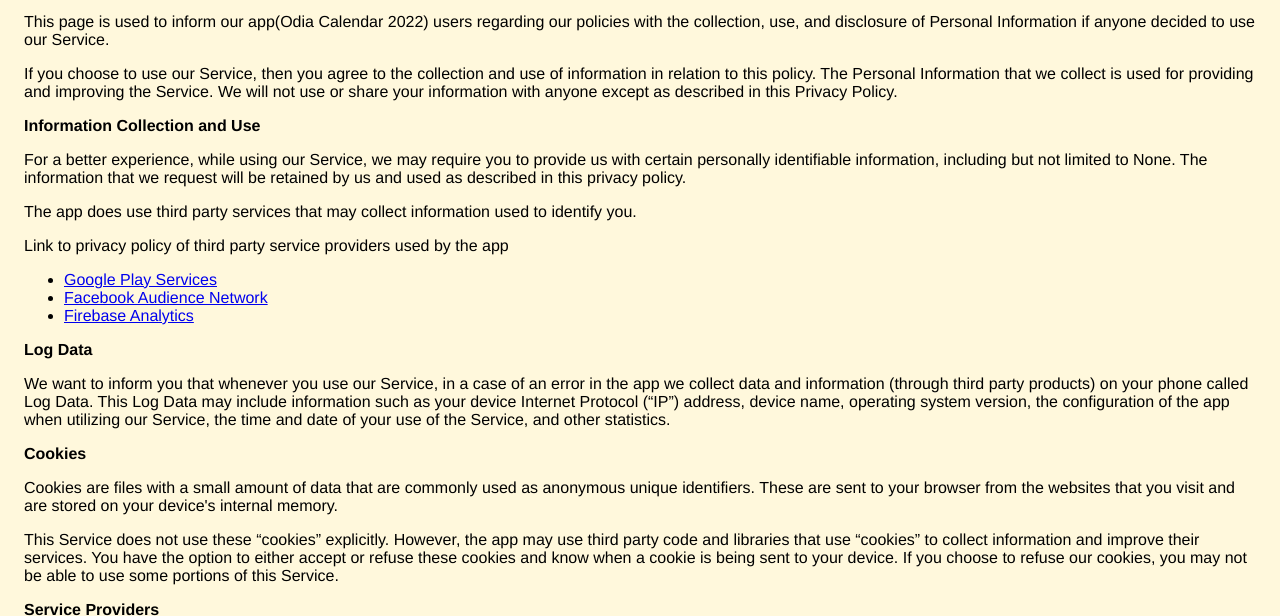
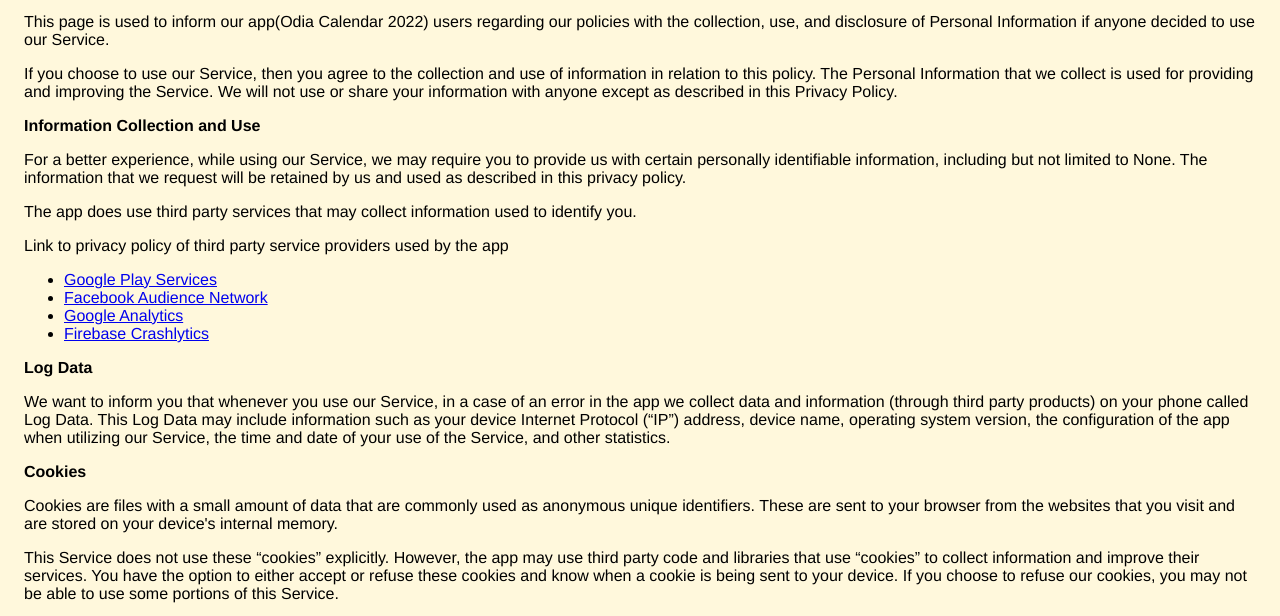
Before and after one commit to mahtoBabu/privacyPolicyOC, a plain HTML site: page index.html in a window 1280 px wide. Shown: the part 113-729 px from the top of the page. Drawn offline with Linux system fonts and the light colour scheme.

Commit message:
Update index.html

```diff
--- a/index.html
+++ b/index.html
@@ -30,7 +30,8 @@
         <div><p>Link to privacy policy of third party service providers used by the app</p>
         <ul><li><a href="https://www.google.com/policies/privacy/" target="_blank">Google Play Services</a></li>
             <li><a href="https://developers.facebook.com/docs/audience-network/optimization/best-practices/an-policy/" target="_blank">Facebook Audience Network</a></li>
-            <li><a href="https://firebase.google.com/policies/analytics" target="_blank">Firebase Analytics</a></li><!----><!----><!----><!----><!----></ul></div>
+            <li><a href="https://https://marketingplatform.google.com/about/analytics/terms/gb/" target="_blank">Google Analytics</a></li>
+            <li><a href="https://firebase.google.com/terms/crashlytics" target="_blank">Firebase Crashlytics</a></li><!----><!----><!----><!----><!----></ul></div>
 
         <p><strong>Log Data</strong></p> <p> We want to inform you that whenever you use our Service, in a case of
                     an error in the app we collect data and information (through third party products) on your phone
```
